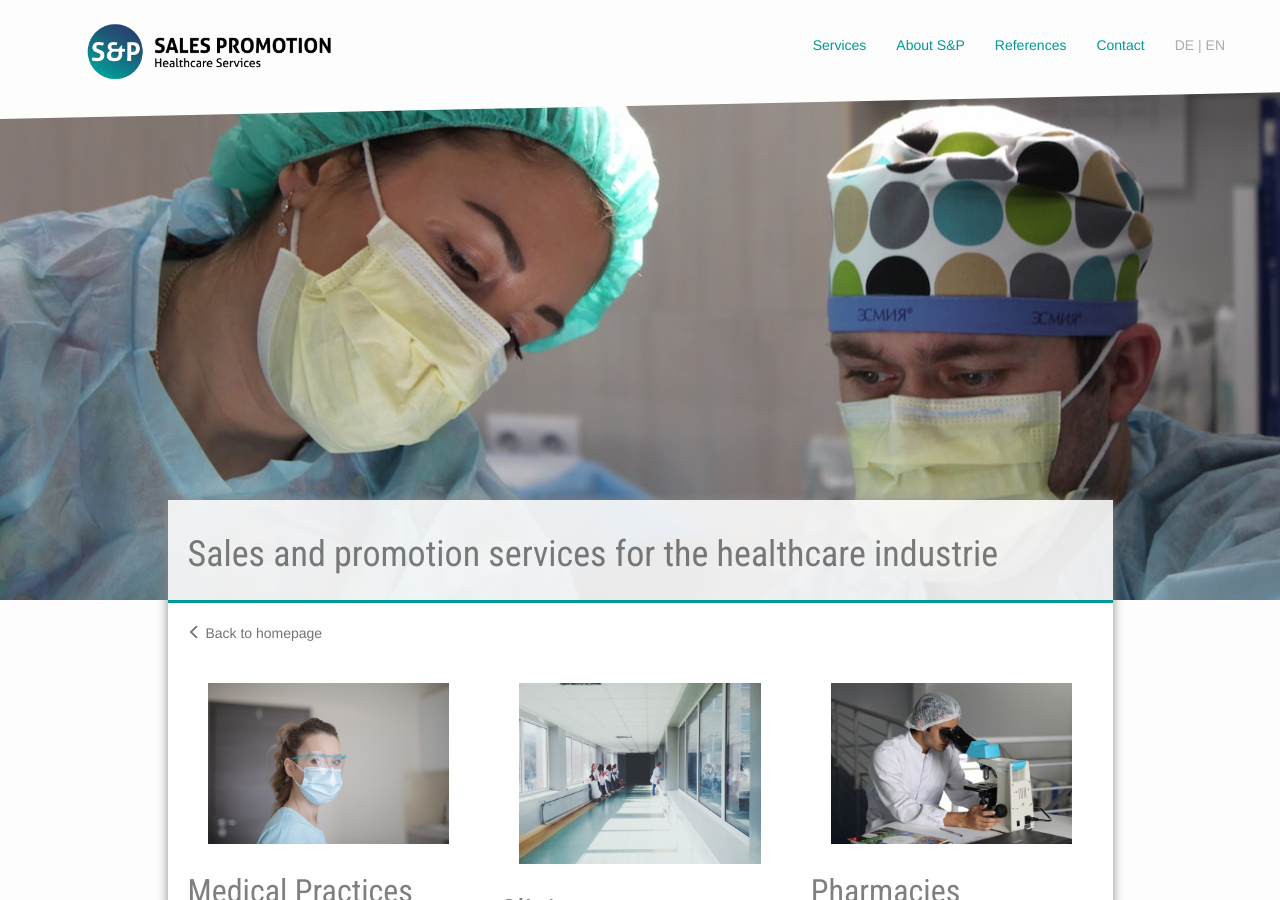
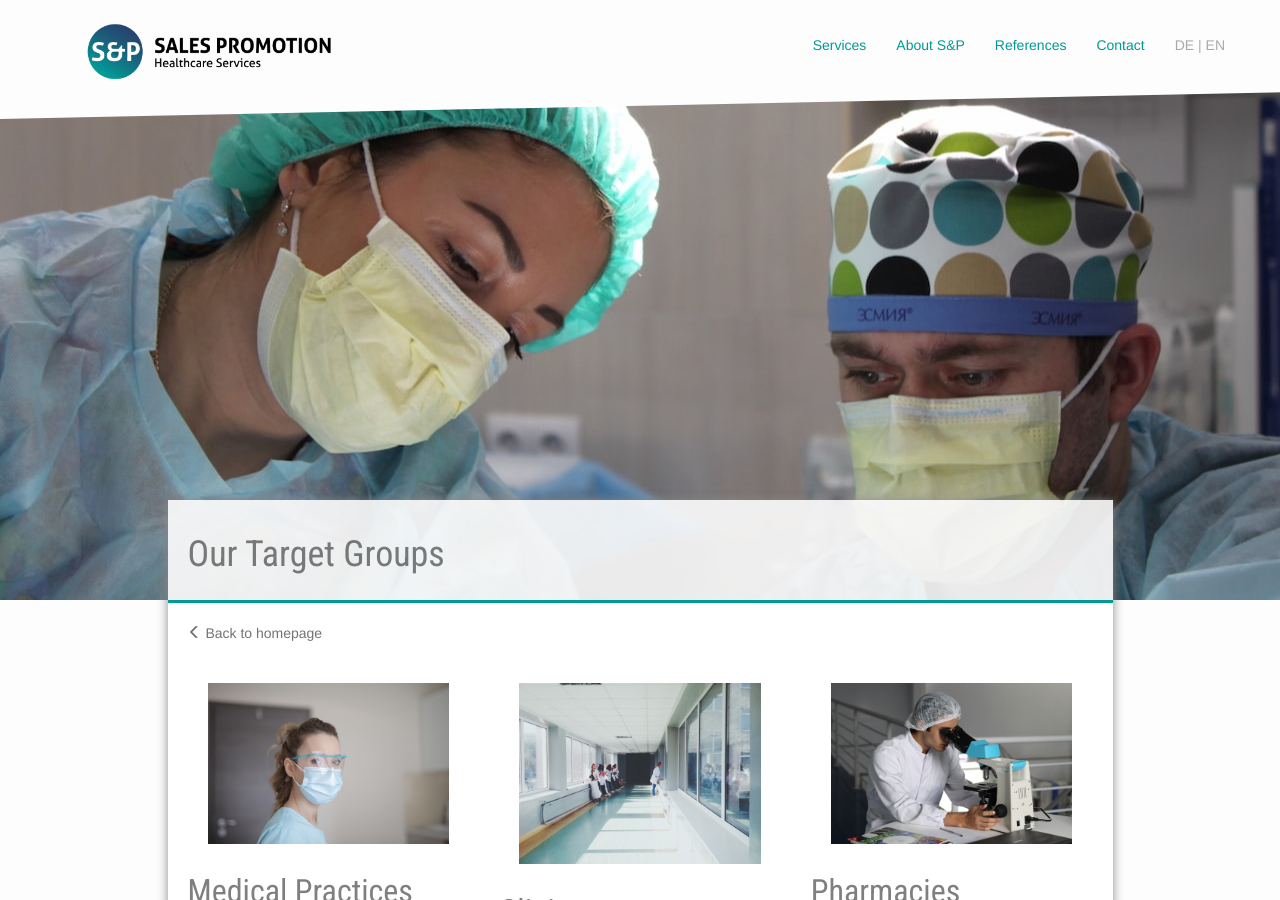
Before and after one commit to samlawski/sp-healthcare, a Jekyll site: the page built from en/who-its-for.html, in a window 1280 px wide and 900 px high. Built offline with Jekyll 4.4.1, drawn with Linux system fonts in a browser that asks for light colours; nearby versions of some CDN libraries.

Commit message:
Updated 2 files via CloudCannon

```diff
--- a/_layouts/angebot_en.html
+++ b/_layouts/angebot_en.html
@@ -11,7 +11,7 @@ layout: default_en
         </header>
         <section class="content-padding">
           <a class="help-block" href="{{ "/en" | prepend: site.baseurl }}"><span class="glyphicon glyphicon-menu-left" aria-hidden="true"></span> <span class="editable">Back to homepage</span></a><br />
-          <div class="main-content" data-cms-content-wrapper="/_layouts/angebot_en.html">{{content}}</div>
+          <div class="main-content">{{content}}</div>
         </section>
 
         <footer class="content-padding">
--- a/en/who-its-for.html
+++ b/en/who-its-for.html
@@ -2,12 +2,12 @@
 layout: angebot_en
 permalink: /en/who-its-for/
 header_image_path: /assets/images/zielgruppen.jpg
-title: Sales and promotion services for the healthcare industrie
+title: Our Target Groups
 ---
 
 <div class="row">
   <div class="col-sm-4">
-    <img src="/assets/images/doctor.jpg" class="editable img-responsive" alt="Arzt">
+    <img src="/assets/images/doctor.jpg" class="editable img-responsive" alt="Arzt" />
     <h2>Medical Practices</h2>
     <div class="editable">
       <p>Specialist doctors and assistants benefit from the following services, for example: ...</p>
@@ -15,7 +15,7 @@ title: Sales and promotion services for the healthcare industrie
   </div>
 
   <div class="col-sm-4">
-    <img src="/assets/images/hospital.jpg" class="editable img-responsive" alt="Arzt">
+    <img src="/assets/images/hospital.jpg" class="editable img-responsive" alt="Arzt" />
     <h2>Clinics</h2>
     <div class="editable">
       <p>Also for hospitals ...</p>
@@ -23,7 +23,7 @@ title: Sales and promotion services for the healthcare industrie
   </div>
 
   <div class="col-sm-4">
-    <img src="/assets/images/pharmacy.jpg" class="editable img-responsive" alt="Arzt">
+    <img src="/assets/images/pharmacy.jpg" class="editable img-responsive" alt="Arzt" />
     <h2>Pharmacies</h2>
     <div class="editable">
       <p>Pharmacies use our services to ...</p>
```
